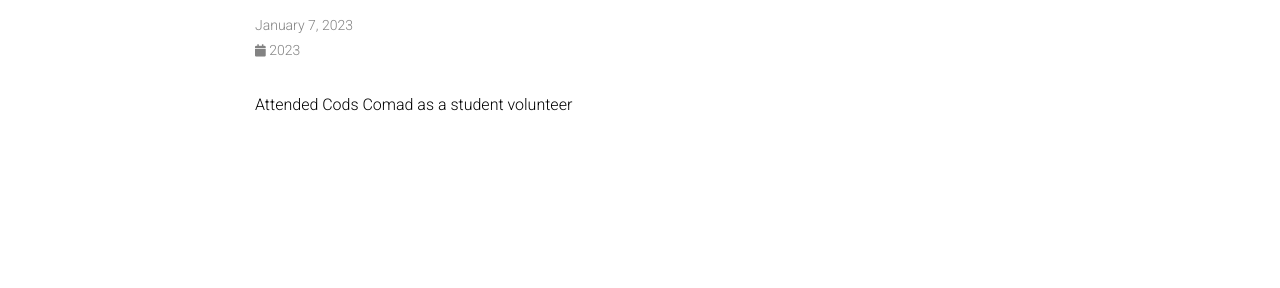
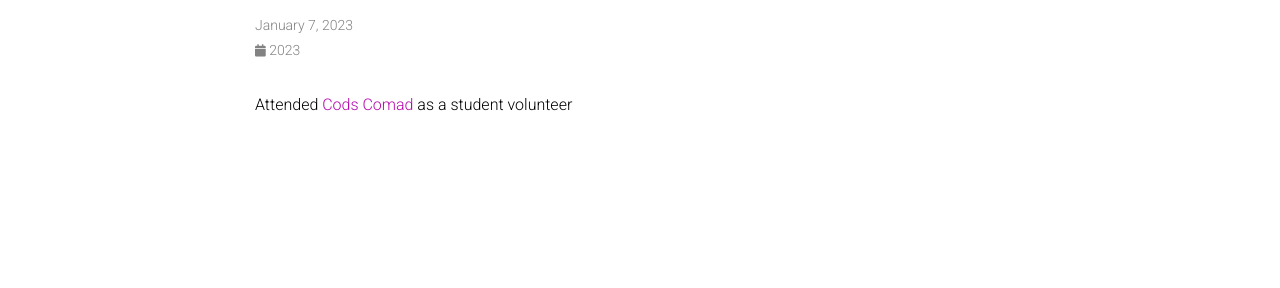
Before and after one commit to tpavankalyan/tpavankalyan.github.io, a Jekyll site: the page built from _news/announcement_1.md, in a window 1280 px wide. Shown: the part 146-434 px from the top of the page. Built offline with Jekyll 4.4.1, drawn with Linux system fonts in a browser that asks for light colours; full-size pictures stand in for the smaller copies a plugin makes; comment, search, counter and statistics services are not loaded; a style sheet for code colours, icons or effects is not loaded; part of the change alters nothing that is shown.

```diff
--- a/_news/announcement_1.md
+++ b/_news/announcement_1.md
@@ -4,4 +4,4 @@ date: 2023-01-7 15:59:00-0400
 inline: true
 ---
 
-Attended Cods Comad as a student volunteer
+Attended <a href="https://cods-comad.in/">Cods Comad</a> as a student volunteer
```
